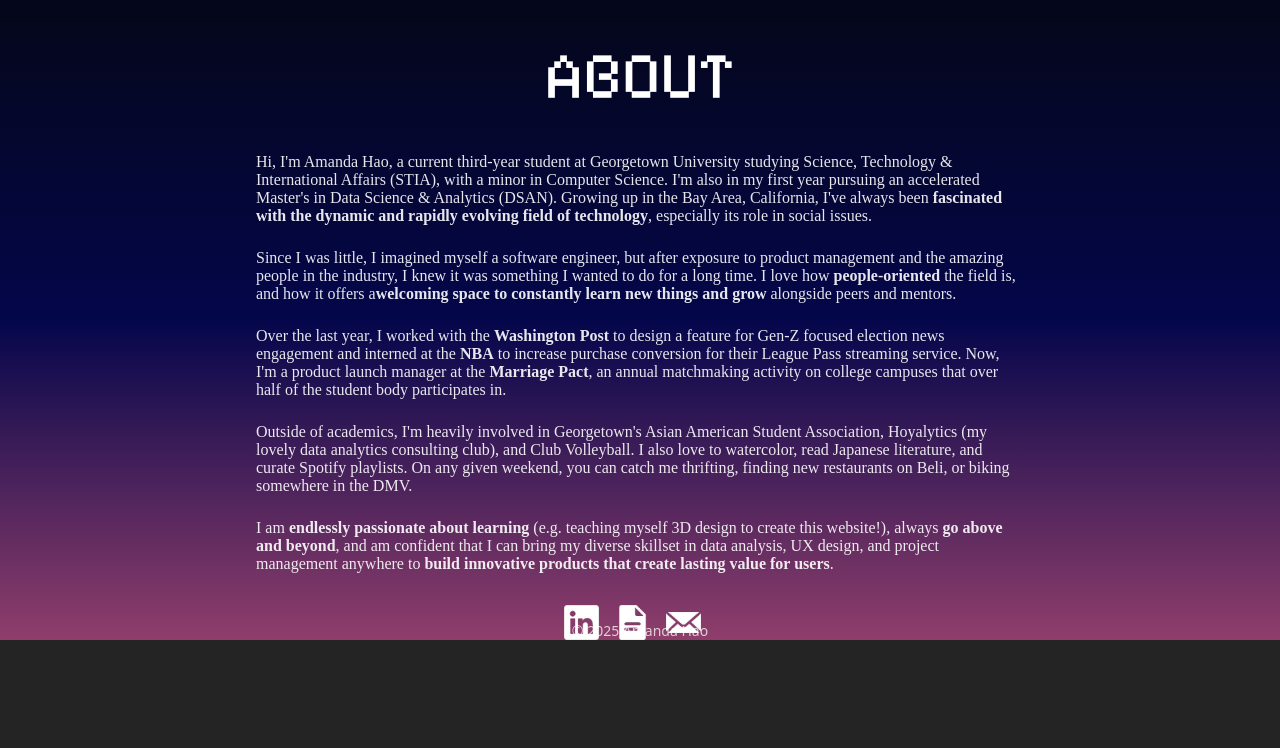
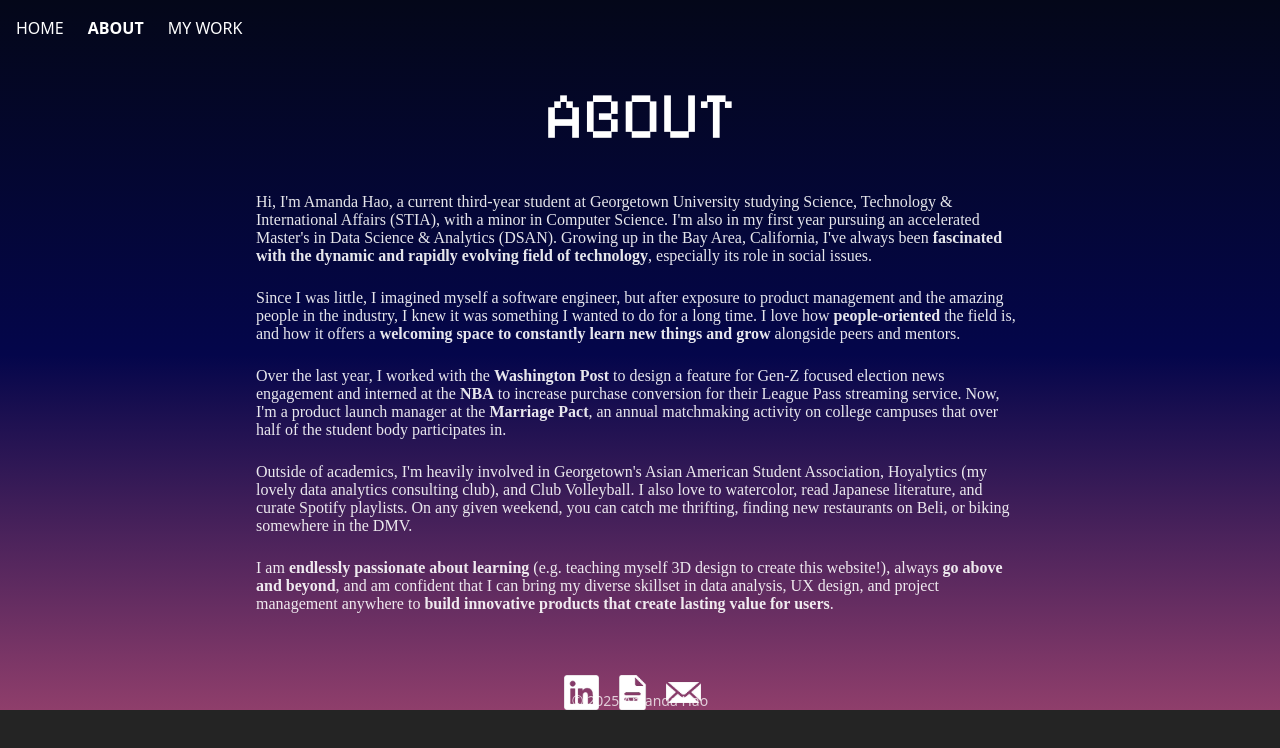
Before and after one commit to amandahao/portfolio, a React (Vite) app: page /about in a window 1280 px wide. Shown: the top 748 px of the page. Built offline with nearby package versions, Linux system fonts and the light colour scheme; a web font is replaced by a local one.

Commit message:
working header

```diff
--- a/src/About.tsx
+++ b/src/About.tsx
@@ -1,10 +1,12 @@
 import "./App.css";
 import React from "react";
 import SocMed from "./components/SocMed";
+import Header from "./components/Header";
 
 const AboutPage: React.FC = () => {
   return (
     <div className="background">
+      <Header />
       <div className="max-w-3xl mx-auto text-center">
         <h1 className="title text-white">ABOUT</h1>
 
@@ -26,7 +28,7 @@
             Since I was little, I imagined myself a software engineer, but after
             exposure to product management and the amazing people in the
             industry, I knew it was something I wanted to do for a long time. I
-            love how <b>people-oriented</b> the field is, and how it offers a
+            love how <b>people-oriented</b> the field is, and how it offers a{" "}
             <b>welcoming space to constantly learn new things and grow</b>{" "}
             alongside peers and mentors.
           </p>
--- a/src/App.css
+++ b/src/App.css
@@ -52,7 +52,7 @@
   font-family: "Pixelify Sans", sans-serif;
   font-weight: 400;
   color: "#ffffff";
-  padding: 40px;
+  padding: 80px 0px 40px 0px;
 }
 
 .text {
@@ -62,6 +62,7 @@
   font-style: normal;
   font-weight: 500;
   line-height: normal;
+  padding-bottom: 30px;
 }
 
 .text a {
--- /dev/null
+++ b/src/components/Header.tsx
@@ -0,0 +1,119 @@
+import React, { useState } from "react";
+import { Link, useLocation } from "react-router-dom";
+
+const Header: React.FC = () => {
+  const [isOpen, setIsOpen] = useState(false);
+  const location = useLocation();
+
+  const isActive = (path: string) => location.pathname === path;
+
+  return (
+    <header className="fixed top-0 left-0 w-full bg-transparent z-50 text-white">
+      <div className="container mx-auto px-4 py-4 flex justify-between items-center">
+        <nav className="hidden md:flex space-x-6">
+          <Link
+            to="/"
+            className={`hover:text-blue-300 transition-colors ${
+              isActive("/") ? "font-bold" : ""
+            }`}
+          >
+            HOME
+          </Link>
+          <Link
+            to="/about"
+            className={`hover:text-blue-300 transition-colors ${
+              isActive("/about") ? "font-bold" : ""
+            }`}
+          >
+            ABOUT
+          </Link>
+          <Link
+            to="/work"
+            className={`hover:text-blue-300 transition-colors ${
+              isActive("/work") ? "font-bold" : ""
+            }`}
+          >
+            MY WORK
+          </Link>
+        </nav>
+
+        {/* Mobile Menu Toggle */}
+        <div className="md:hidden ml-auto">
+          <button
+            onClick={() => setIsOpen(!isOpen)}
+            className="focus:outline-none"
+          >
+            {isOpen ? (
+              <svg
+                xmlns="http://www.w3.org/2000/svg"
+                className="h-6 w-6"
+                fill="none"
+                viewBox="0 0 24 24"
+                stroke="currentColor"
+              >
+                <path
+                  strokeLinecap="round"
+                  strokeLinejoin="round"
+                  strokeWidth={2}
+                  d="M6 18L18 6M6 6l12 12"
+                />
+              </svg>
+            ) : (
+              <svg
+                xmlns="http://www.w3.org/2000/svg"
+                className="h-6 w-6"
+                fill="none"
+                viewBox="0 0 24 24"
+                stroke="currentColor"
+              >
+                <path
+                  strokeLinecap="round"
+                  strokeLinejoin="round"
+                  strokeWidth={2}
+                  d="M4 6h16M4 12h16M4 18h16"
+                />
+              </svg>
+            )}
+          </button>
+        </div>
+
+        {/* Mobile Menu Dropdown */}
+        {isOpen && (
+          <div className="absolute top-full left-0 w-full bg-indigo-900 md:hidden">
+            <nav className="flex flex-col items-center py-4 space-y-4">
+              <Link
+                to="/"
+                className={`hover:text-blue-300 transition-colors ${
+                  isActive("/") ? "font-bold" : ""
+                }`}
+                onClick={() => setIsOpen(false)}
+              >
+                HOME
+              </Link>
+              <Link
+                to="/about"
+                className={`hover:text-blue-300 transition-colors ${
+                  isActive("/about") ? "font-bold" : ""
+                }`}
+                onClick={() => setIsOpen(false)}
+              >
+                ABOUT
+              </Link>
+              <Link
+                to="/work"
+                className={`hover:text-blue-300 transition-colors ${
+                  isActive("/work") ? "font-bold" : ""
+                }`}
+                onClick={() => setIsOpen(false)}
+              >
+                MY WORK
+              </Link>
+            </nav>
+          </div>
+        )}
+      </div>
+    </header>
+  );
+};
+
+export default Header;
```
